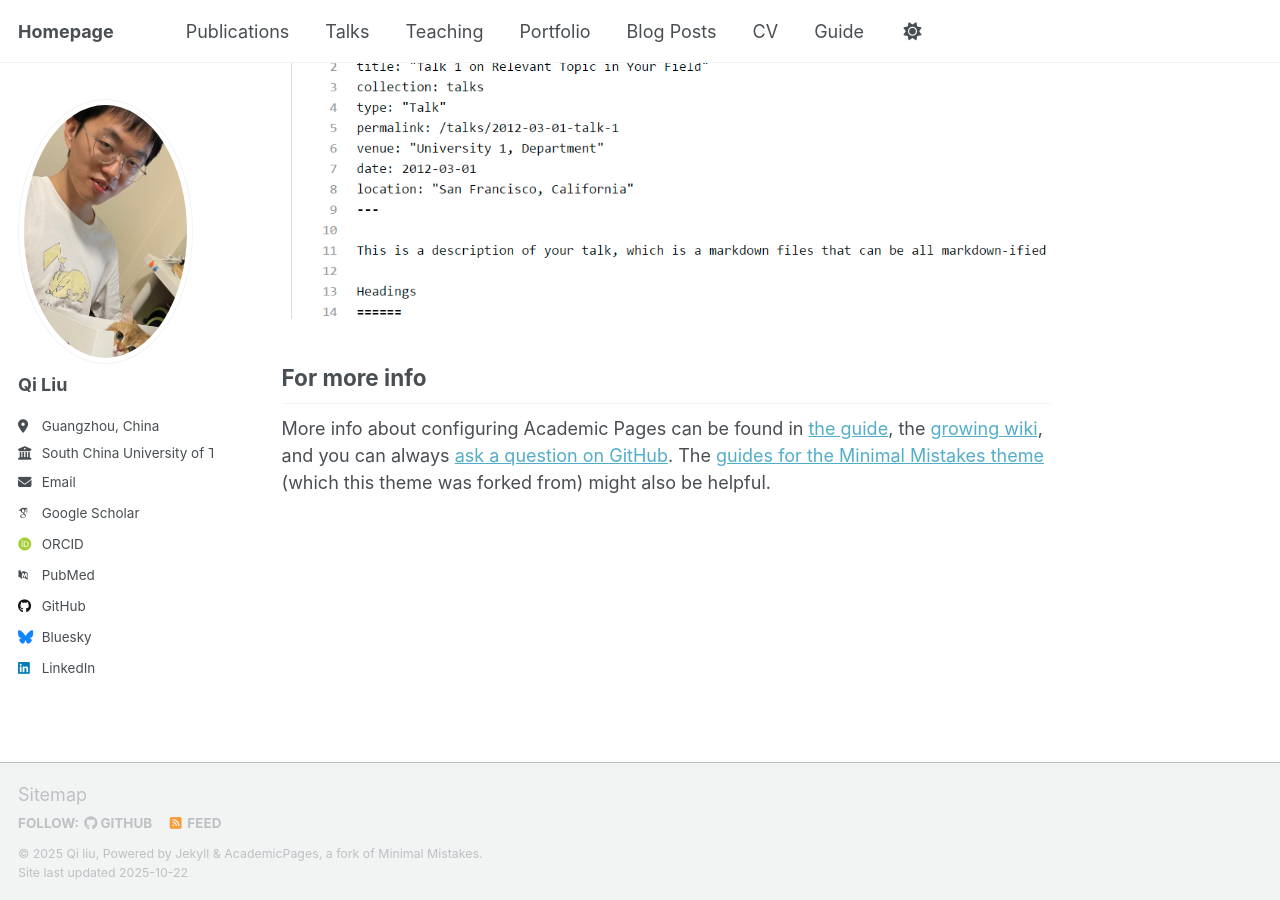
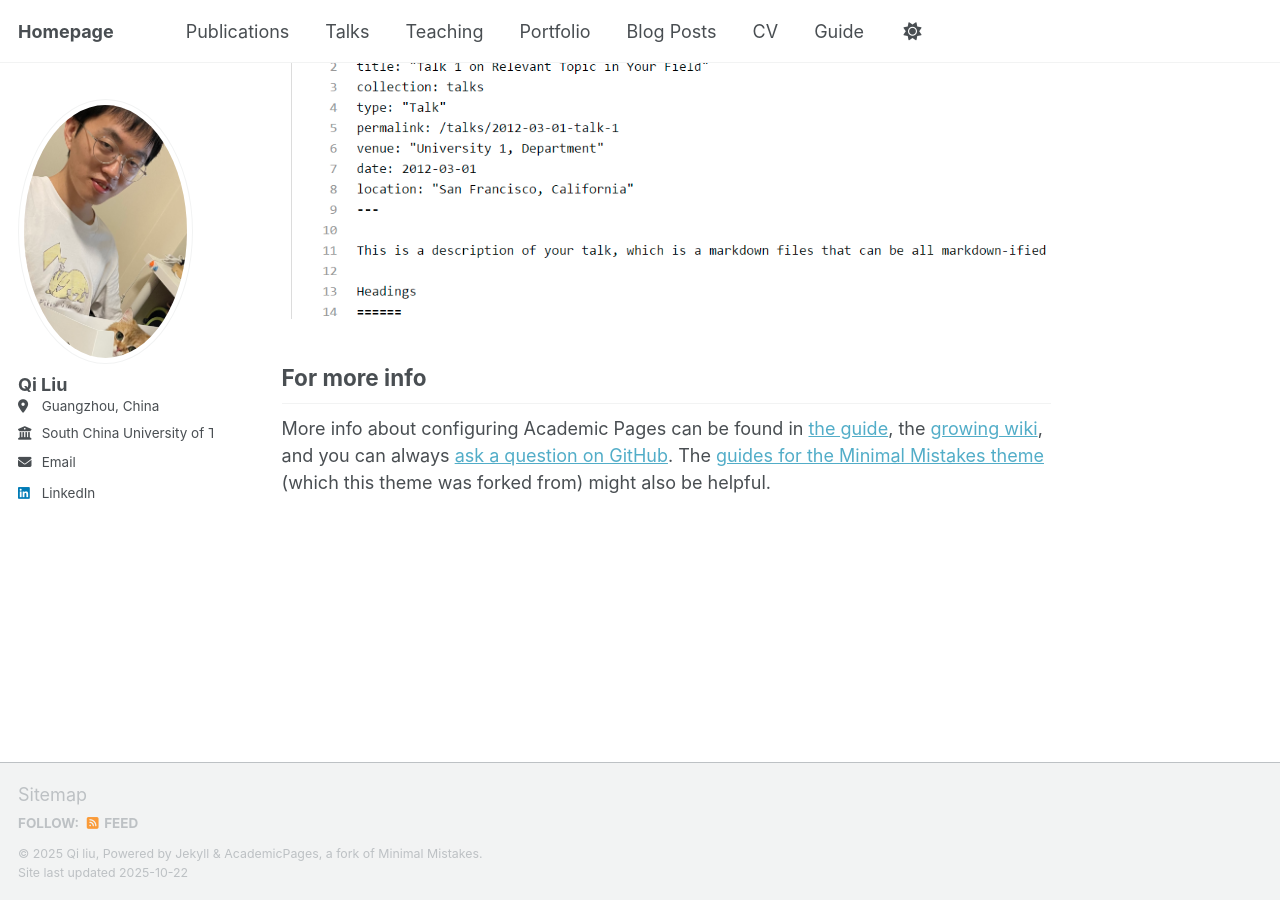
Before and after one commit to qiliu0701/qiliu0701.github.io, a Jekyll site: the page built from _pages/about.md, in a window 1280 px wide and 900 px high, scrolled down 2880 px. Built offline with Jekyll 4.4.1, drawn with Linux system fonts in a browser that asks for light colours; some web fonts are replaced; a script that is not in the unit is left out.

Commit message:
Update _config.yml

```diff
--- a/_config.yml
+++ b/_config.yml
@@ -12,10 +12,10 @@
 title                    : "Homepage"
 title_separator          : "-"
 name                     : &name "Qi liu"
-description              : &description "Your Name's academic portfolio"   # Update this with a general description of your site, this is the default if not overridden by a page
+description              : &description "Qi's Homepage"   # Update this with a general description of your site, this is the default if not overridden by a page
 url                      : https://qiliu0701.github.io/ # The base hostname & protocol for your site e.g. "https://[your GitHub username].github.io",
                                                            # or if you already have some other page hosted on Github then use "https://[your GitHub username].github.io/[Your Repo Name]"
-baseurl                  : "" # the subpath of your site, e.g. "/blog"
+baseurl                  :  # the subpath of your site, e.g. "/blog"
 repository               : "https://qiliu0701.github.io/"
 
 # Site Author - The following control what appear as part of the author content on the side bar.
@@ -26,7 +26,7 @@
   avatar           : "me.jpg"
   name             : "Qi Liu"
   pronouns         : # example: "she/her"
-  bio              : ""
+  bio              :
   location         : "Guangzhou, China"
   employer         : "South China University of Technology"
   uri              : # URL
@@ -35,12 +35,12 @@
   # Academic websites
   academia         : # URL
   arxiv            : # URL - Update with the correct link to your profile
-  googlescholar    : ""
+  googlescholar    :
   inspire-hep      : # URL
   impactstory      : # URL
-  orcid            : ""
+  orcid            :
   semantic         : # URL
-  pubmed           : ""
+  pubmed           :
   researchgate     : # URL
   scopus           : # URL
 
@@ -48,13 +48,13 @@
   bitbucket        : # Username - Update with your username on the site
   codepen          : # Username
   dribbble         : # Username
-  github           : "qiliu0701"
+  github           :
   kaggle           : # Username
   stackoverflow    : # User number or user number and name (i.e., use "1" or "1/jeff-atwood")
 
   # Social media
   artstation       : # Username
-  bluesky          : "" # Replace this with you Bluesky username
+  bluesky          :  # Replace this with you Bluesky username
   facebook         : # Username
   flickr           : # Username
   foursquare       : # Username
```
